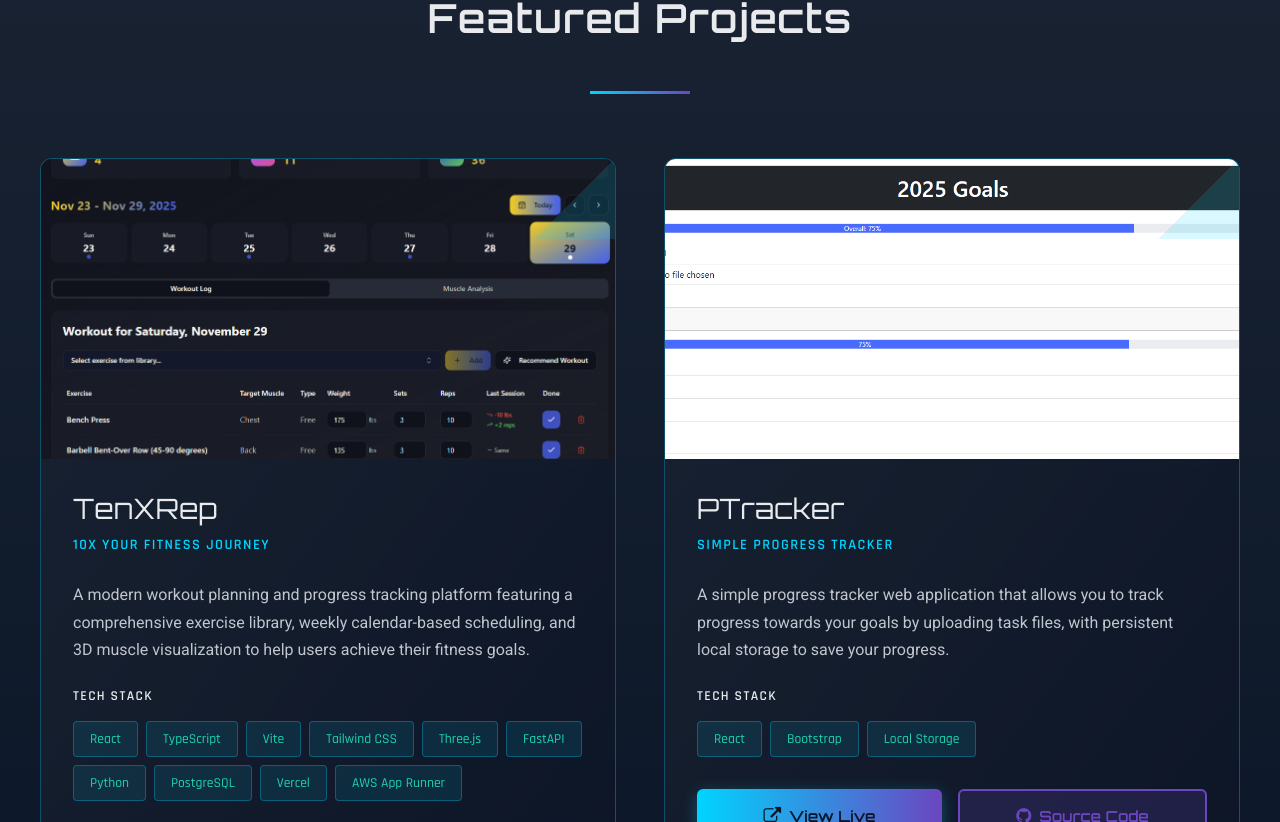
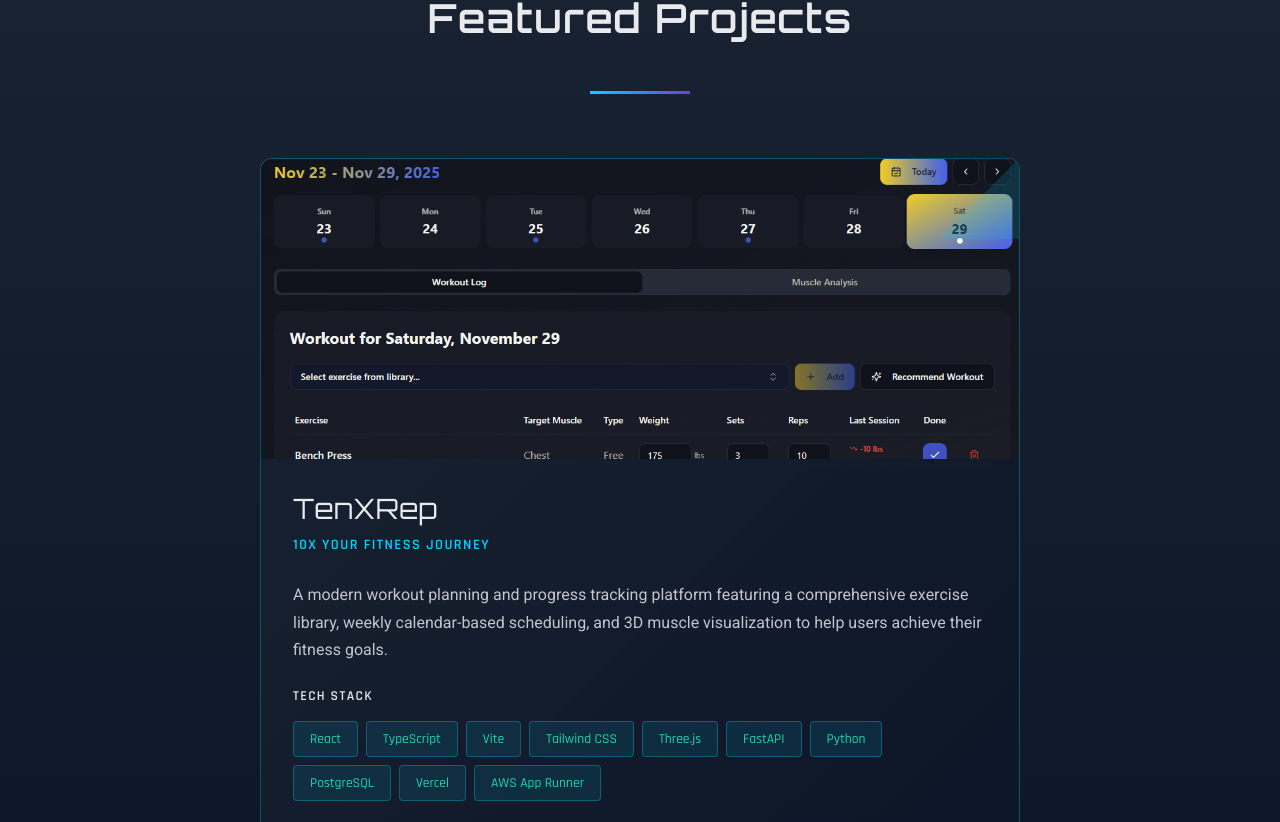
Before and after one commit to alouiseq/main-site, a React (Create React App) app: page / in a window 1280 px wide. Shown: the part 2918-3740 px from the top of the page. Built offline with nearby package versions, Linux system fonts and the light colour scheme.

Commit message:
Remove PTracker project and center a lone project card

```diff
--- a/src/assets/dataFiles/projects.json
+++ b/src/assets/dataFiles/projects.json
@@ -12,19 +12,5 @@
       "deployment": ["Vercel", "AWS App Runner"]
     },
     "featured": true
-  },
-  {
-    "id": "ptracker",
-    "name": "PTracker",
-    "tagline": "Simple Progress Tracker",
-    "description": "A simple progress tracker web application that allows you to track progress towards your goals by uploading task files, with persistent local storage to save your progress.",
-    "image": "ptracker.png",
-    "liveUrl": "https://ptracker.alouisequiatchon.com",
-    "githubUrl": "https://github.com/alouiseq/progress-tracker",
-    "techStack": {
-      "frontend": ["React", "Bootstrap"],
-      "storage": ["Local Storage"]
-    },
-    "featured": true
   }
 ]
--- a/src/components/ProjectsSection.scss
+++ b/src/components/ProjectsSection.scss
@@ -48,6 +48,14 @@
     overflow: hidden;
     position: relative;
     transition: all 0.3s ease;
+
+    // A single project shouldn't stretch across the full 1200px grid
+    &:only-child {
+      grid-column: 1 / -1;
+      justify-self: center;
+      width: 100%;
+      max-width: 760px;
+    }
 
     &::before {
       content: '';
```
Also changed, not shown: src/assets/images/projects/ptracker.png (deleted).
